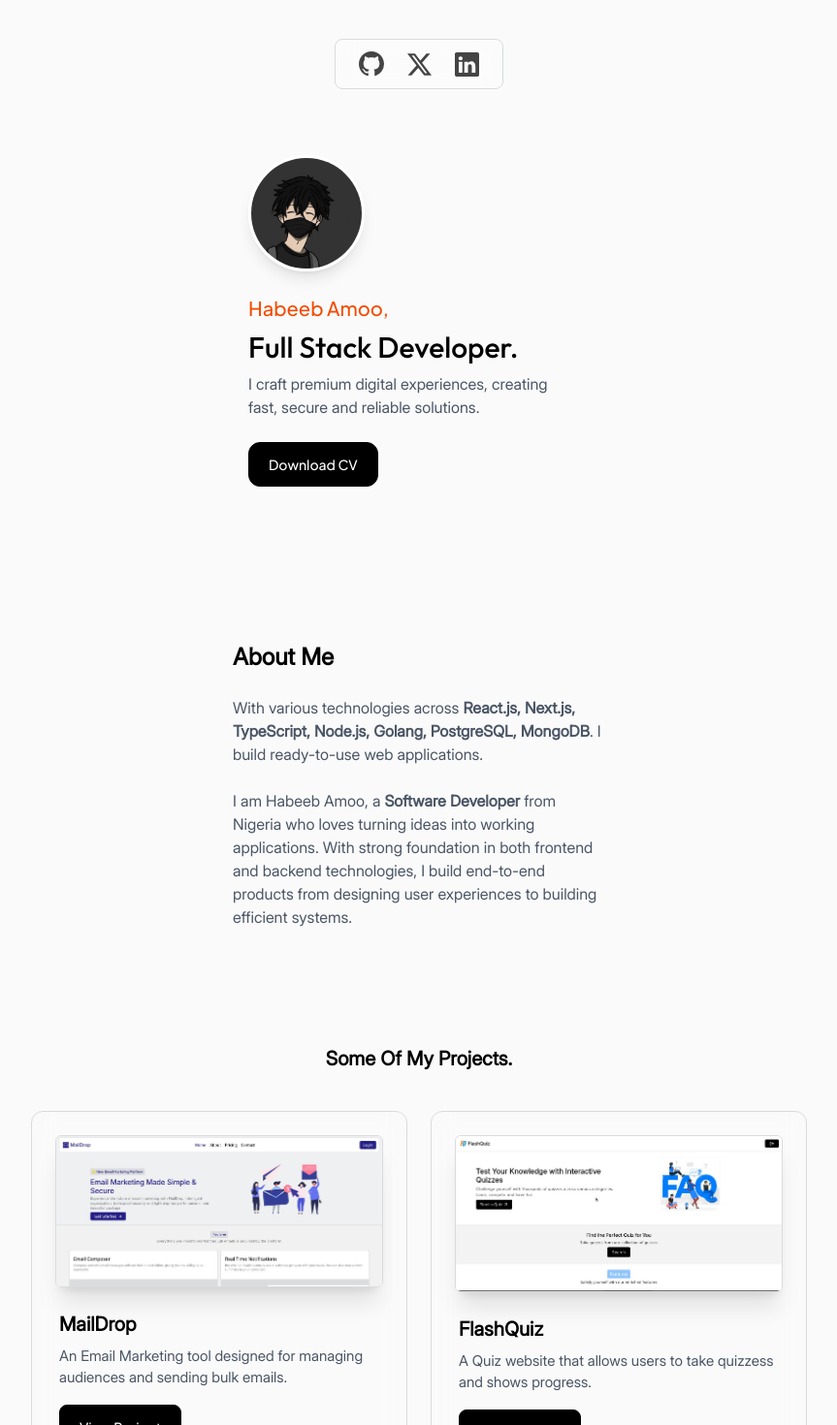
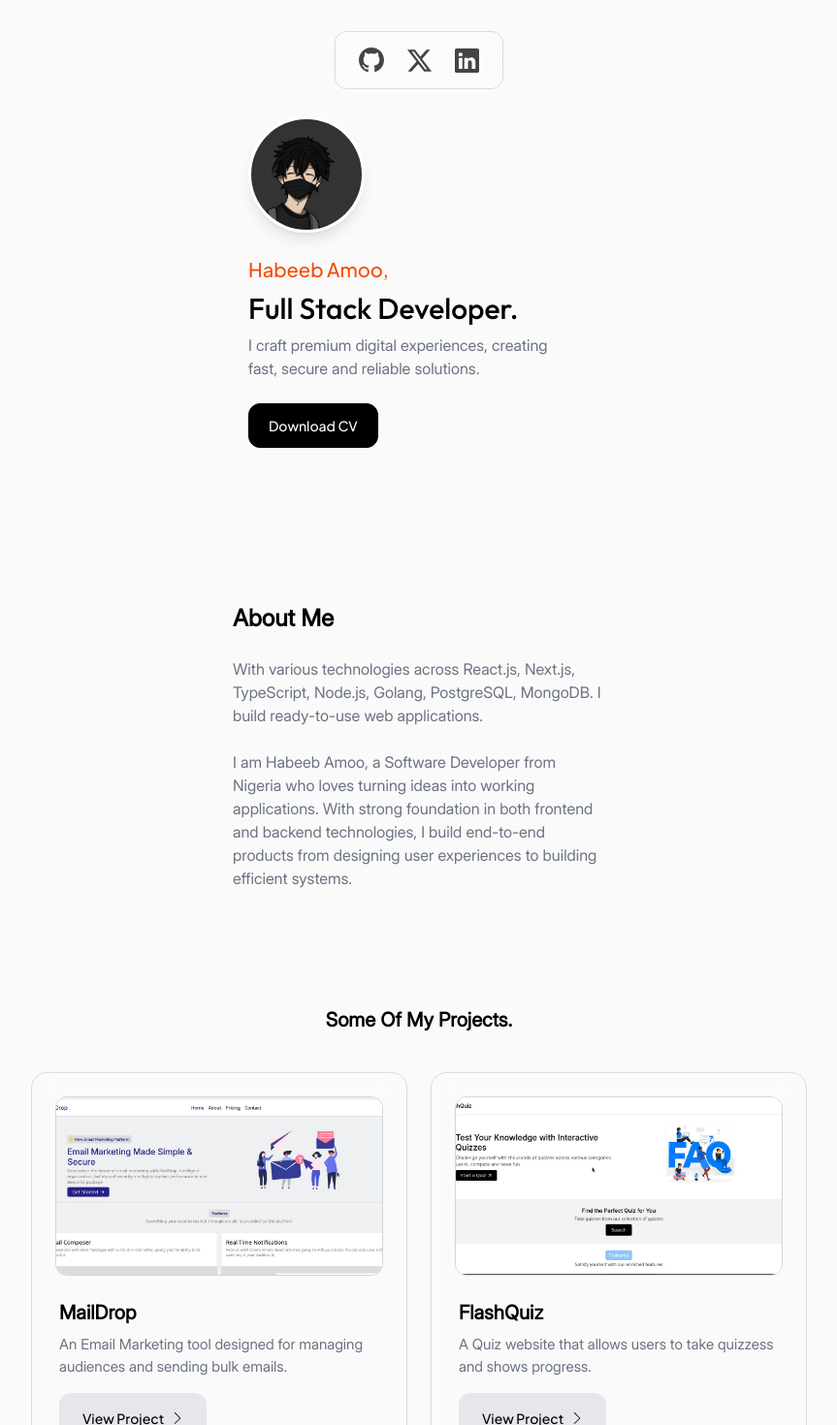
Before and after one commit to Habeebamoo/Portfolio, a React (Vite) app: page / in a window 1280 px wide. Shown: the top 1470 px of the page at 97% size, without its empty margins (208-1071 px from the left). Built offline with nearby package versions, Linux system fonts and the light colour scheme.

Commit message:
updated Project display

```diff
--- a/src/components/Header.tsx
+++ b/src/components/Header.tsx
@@ -14,8 +14,8 @@ const Header = () => {
   }
 
   return (
-    <header className="fixed z-20 top-0 left-0 right-0 p-10 flex-center">
-      <nav className="flex-center gap-6 backdrop-blur-md bg-white/30 py-3 px-6 rounded-lg border-1 border-mutedLg text-[#444]">
+    <header className="fixed z-20 top-0 left-0 right-0 p-8 flex-center">
+      <nav className="flex-center gap-6 backdrop-blur-md bg-white/30 py-4 px-6 rounded-xl border-1 border-mutedLg text-[#444]">
         <div onClick={toGitHub}>
           <BsGithub size={26} />
         </div>
--- a/src/components/Hero.tsx
+++ b/src/components/Hero.tsx
@@ -6,13 +6,13 @@ const Hero = () => {
   };
 
   return (
-    <section className="px-6 sm:w-[400px] mx-auto pt-40">
+    <section className="px-6 sm:w-[400px] mx-auto pt-30">
       <div className="h-30 w-30 rounded-full overflow-hidden shadow-lg border-3 border-white" data-aos="slide-down">
         <img src={avatar} className="h-full w-full object-cover" />
       </div>
       <h1 className="text-xl font-jsans text-orange-600 mt-6" data-aos="zoom-in">Habeeb Amoo,</h1>
       <h1 className="text-3xl font-outfit mt-2" data-aos="zoom-in">Full Stack Developer.</h1>
-      <p className="mt-2 text-gray-600 mb-6 w-[90%] font-inter" data-aos="zoom-in">I craft premium digital experiences, creating fast, secure and reliable solutions.</p>
+      <p className="mt-2 text-gray-500 mb-6 w-[90%] font-inter" data-aos="zoom-in">I craft premium digital experiences, creating fast, secure and reliable solutions.</p>
       <div data-aos="slide-up">
         <button
           onClick={toCv}
--- a/src/components/Main.tsx
+++ b/src/components/Main.tsx
@@ -15,11 +15,11 @@ const Main = () => {
         {/* About me */}
         <div className="mt-40 px-2">
           <h1 className="font-inter text-2xl font-bold">About Me</h1>
-          <p className="leading-6 text-gray-600 font-inter mt-6">
-            With various technologies across <b>React.js, Next.js, TypeScript, Node.js, Golang, PostgreSQL, MongoDB</b>. I build ready-to-use web applications.
+          <p className="leading-6 text-gray-500 font-inter mt-6">
+            With various technologies across React.js, Next.js, TypeScript, Node.js, Golang, PostgreSQL, MongoDB. I build ready-to-use web applications.
           </p>
-          <p className="leading-6 text-gray-600 font-inter mt-6">
-            I am Habeeb Amoo, a <b>Software Developer</b> from Nigeria who loves turning ideas into working applications. With strong foundation in both frontend and backend technologies, I build end-to-end products from designing user experiences to building efficient systems.
+          <p className="leading-6 text-gray-500 font-inter mt-6">
+            I am Habeeb Amoo, a Software Developer from Nigeria who loves turning ideas into working applications. With strong foundation in both frontend and backend technologies, I build end-to-end products from designing user experiences to building efficient systems.
           </p>
         </div>
       </section>
--- a/src/components/ProjectDisplay.tsx
+++ b/src/components/ProjectDisplay.tsx
@@ -1,3 +1,4 @@
+import { SlArrowRight } from "react-icons/sl"
 import { useNavigate } from "react-router"
 
 interface Props {
@@ -15,12 +16,19 @@ const ProjectDisplay = ({ img, title, description, location }: Props) => {
   }
 
   return (
-    <div className="border-1 border-mutedLg backdrop-blur-md p-6 rounded-xl">
-      <img src={img} className="rounded-md border-1 border-mutedLg shadow-xl" />
+    <div className="border-1 border-mutedLg backdrop-blur-md p-6 rounded-2xl">
+      <div className="w-full h-[185px] rounded-xl overflow-hidden border-1 border-gray-300">
+        <img src={img} className="w-full h-full object-center object-cover" />
+      </div>
       <div className="pl-1 mb-2 mt-6">
         <h1 className="font-inter font-bold text-xl">{title}</h1>
-        <p className="mt-2 font-inter text-[15px] text-gray-600 mb-4">{description}</p>
-        <button onClick={toProject} className="py-3 px-5 bg-black border-1 cursor-pointer border-black text-white text-sm font-jsans rounded-lg active:bg-transparent hover:bg-transparent hover:text-black active:text-black">View Project</button>
+
+        <p className="mt-2 font-inter text-[15px] text-gray-500 mb-4">{description}</p>
+
+        <button onClick={toProject} className="py-4 px-6 bg-gray-200 cursor-pointer text-sm font-jsans rounded-xl flex-center gap-2">
+          View Project
+          <SlArrowRight size={12} />
+        </button>
       </div>
     </div>
   )
```
